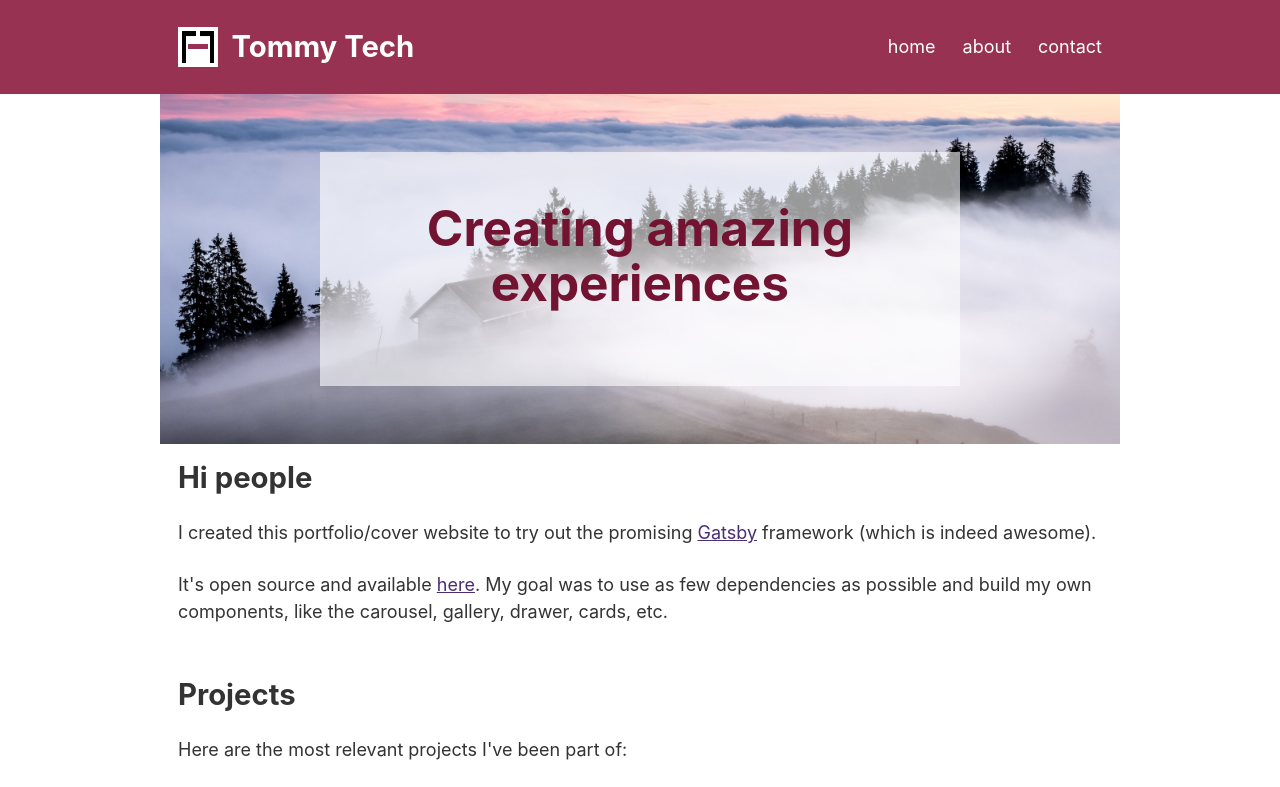
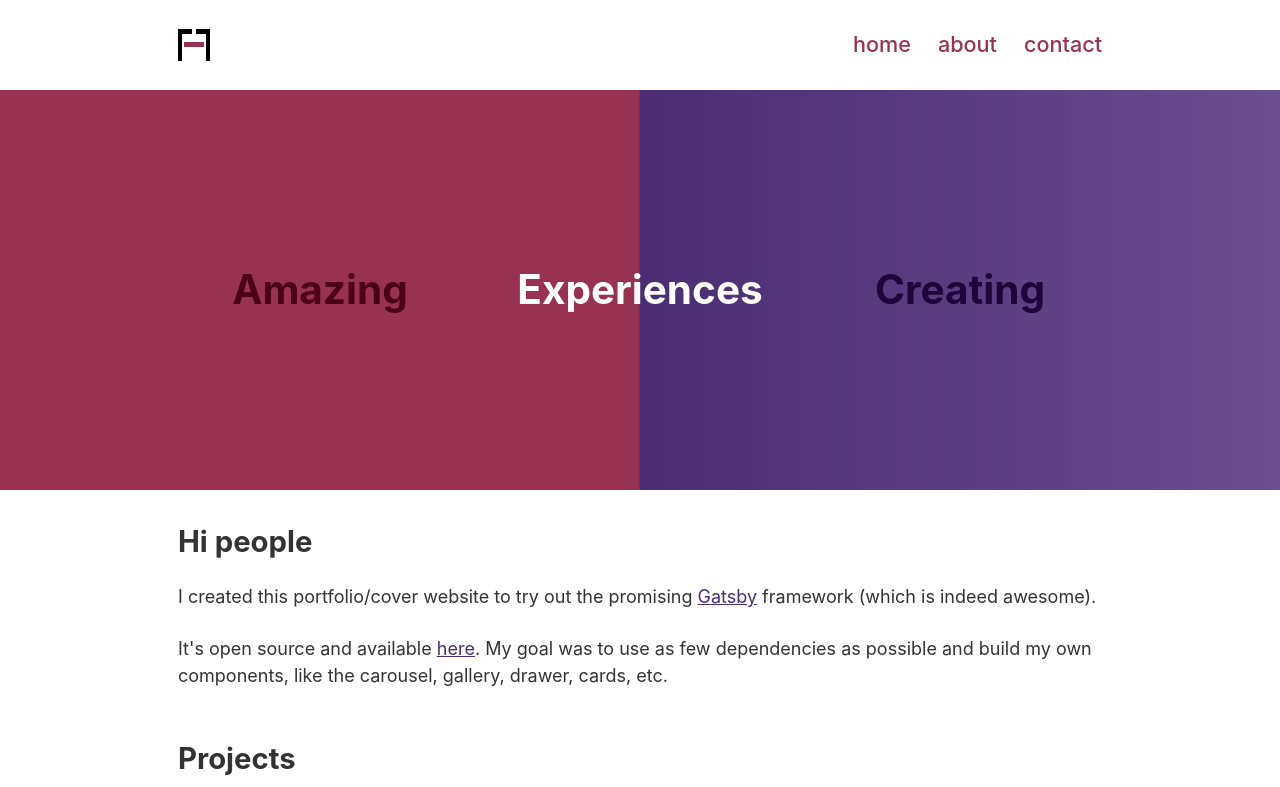
Before and after one commit to 1nfinity-5starZ/tommyPortfolio, a Gatsby site: page / in a window 1280 px wide. Shown: the top 787 px of the page. Built offline with nearby package versions, Linux system fonts and the light colour scheme; Gatsby itself is replaced by a stand-in of ours.

Commit message:
hero revamp

```diff
--- a/src/components/header.js
+++ b/src/components/header.js
@@ -3,6 +3,7 @@ import PropTypes from "prop-types"
 import React, { useState } from "react"
 import { FaBars } from 'react-icons/fa';
 import styled from 'styled-components';
+import { useLocation } from "@reach/router"
 
 import FlexCenter from './flexCenter';
 import Drawer from './drawer';
@@ -18,13 +19,22 @@ const routes = [
 ]
 
 const StyledHeader = styled.header`
-  background-color: ${variables.colorPrimary0};
+
+  background-color: '#FFF';
+
+  &:not(.home) {
+    background-color: ${variables.colorPrimary0};
+  }
+
+  transition: all 1s ease-in-out;
 
   nav {
       a {
           margin-right: 1.5rem;
           text-decoration: none;
-          color: #FFF;
+          font-weight: 500;
+          font-size: 1.2rem;
+          color: ${({ home }) => home ? variables.colorPrimary0 : '#FFF'};
 
           &:hover {
               color: ${variables.colorPrimary1};
@@ -41,8 +51,13 @@ const listNav = () => routes.map(({ to, label }) => <Link to={to}>{label}</Link>
 
 const Header = ({ siteTitle }) => {
   const [drawer, setDrawer] = useState(false);
+
+  const location = useLocation();
+
+  const isHome = location.pathname === '/';
+
   return (
-    <StyledHeader>
+    <StyledHeader home={isHome} className={isHome && 'home'}>
       <Drawer
         open={drawer}
         onToggle={e => setDrawer(e)}
@@ -53,6 +68,7 @@ const Header = ({ siteTitle }) => {
         style={{
           margin: `0 auto`,
           maxWidth: 960,
+          height: 90,
           padding: `1.5rem 1rem`,
         }}
       >
@@ -65,15 +81,17 @@ const Header = ({ siteTitle }) => {
             }}
           >
             <FlexCenter>
-              <span style={{ backgroundColor: 'white', marginRight: '0.75rem', padding: 4, display: 'flex' }}>
-                <img src={logo} style={{ margin: 0 }}/>
-              </span>
-              {siteTitle}
+              {isHome
+                ? <span style={{ backgroundColor: 'white', marginRight: '0.75rem', padding: 0, display: 'flex' }}>
+                  <img src={logo} style={{ margin: 0 }}/>
+                </span>
+                : siteTitle
+              }
             </FlexCenter>
           </Link>
         </h2>
         <div className="mobile tablet">
-          <FaBars style={{ color: '#FFF' }} onClick={() => setDrawer(true)}/>
+          <FaBars style={{ color: isHome ? variables.colorPrimary0 : '#FFF' }} onClick={() => setDrawer(true)}/>
         </div>
         <div className="desktop">
           <nav>
--- a/src/pages/index.js
+++ b/src/pages/index.js
@@ -1,7 +1,6 @@
-import React from "react"
-import { useStaticQuery, graphql } from "gatsby"
+import React, { useEffect, useState } from "react"
 import Img from "gatsby-image"
-import styled from "styled-components"
+import styled, { keyframes } from "styled-components"
 
 import Layout from "../components/layout"
 import SEO from "../components/seo"
@@ -9,61 +8,94 @@ import PortfolioCarousel from "../components/portfolioCarousel"
 
 import variables from '../variables.json';
 
-const HeroContainer = styled.section`
+const fadeInOut = keyframes`
+  0% {
+    opacity:0;
+  }
+  25% {
+    opacity:1;
+  }
+  75% {
+    opacity:1;
+  }
+  100% {
+    opacity:0;
+  }
+}
+`;
+
+const HeroContainer = styled.div`
   position: relative;
   padding: 0;
+  min-height: 50vh;
+  display: flex;
+  align-items: center;
+  color: #FFF;
+  margin-bottom: 1em;
+  justify-content: space-around;
+
+  background: linear-gradient(180deg, ${variables.colorPrimary0} 0%, ${variables.colorPrimary0} calc(50% - 1px), ${variables.colorSecondary0} 50%, ${variables.colorSecondary2} 100%);
+  flex-direction: column;
+
+  @media (min-width: 830px) {
+    background: linear-gradient(90deg, ${variables.colorPrimary0} 0%, ${variables.colorPrimary0} calc(50% - 1px), ${variables.colorSecondary0} 50%, ${variables.colorSecondary2} 100%);
+    flex-direction: row;
+
+    h1 {
+      flex: 1;
+    }
+  }
 
   @media (min-width: 1024px) {
     margin-top: -1rem;
   }
 
-  .innerContainer {
-      height: 100%;
-      position: absolute;
-      z-index: 1;
-      display: flex;
-      align-items: center;
-      justify-content: center;
-      color: #FFF;
-      padding: 1rem;
-      background-color: rgba(255,255,255,0.6);
+  h1 {
+    margin: 0;
+    text-align: center;
+  }
 
-      @media (min-width: 768px) {
-        height: 66.66%;
-        width: 66.66%;
-        left: 16.66%;
-        top: 16.66%;
-        // outline: 10px solid rgba(255,255,255,0.25);
-      }
+  &:not(.finished) {
+    h1 {
+      animation: ${fadeInOut} ease 3s infinite;
+    }
+  }
 
+  .centerText {
+    top: 50%;
+    left: 50%;
+    position: absolute;
+    transform: translate(-50%, -50%);
   }
 `;
 
+const words = ['Creating', 'Amazing', 'Experiences'];
+
 const IndexPage = () => {
-  const data = useStaticQuery(graphql`
-    query {
-      heroImage: file(relativePath: { eq: "hero.jpg" }) {
-        childImageSharp {
-          fluid {
-            ...GatsbyImageSharpFluid
-          }
+
+  const [index, setIndex] = useState(0)
+  const [finished, setFinished] = useState(false)
+
+  useEffect(() => {
+    let id = setInterval(() => {
+      setIndex(i => {
+        if(i === 2) {
+          clearInterval(id);
+          setFinished(true);
         }
-      }
-    }
-  `)
+        return (i + 1) % 3
+      });
+    }, 3000)
+  },[])
 
   return (
     <Layout>
       <SEO title="Home" />
-      <HeroContainer>
-        <div className="innerContainer">
-          <h1 style={{ textAlign: 'center', color: variables.colorPrimary3, padding: '1rem 2rem', fontSize: '2.75rem' }}>Creating amazing experiences</h1>
-        </div>
-        <Img fluid={data.heroImage.childImageSharp.fluid} style={{ maxHeight: 350 }} />
+      <HeroContainer className={finished ? 'finished' : ''}>
+        <h1 style={{ color: variables.colorPrimary4 }}>{words[index]}</h1>
+        <h1 className="centerText">{words[(index+1)%3]}</h1>
+        <h1 style={{ color: variables.colorSecondary4 }}>{words[(index+2)%3]}</h1>
       </HeroContainer>
-      {/* <div style={{ fontStyle: 'italic', textAlign: 'center' }}>
-        still working on a nice hero
-      </div> */}
       <section style={{ paddingTop: '1rem' }}>
         <h2>Hi people</h2>
         <p>I created this portfolio/cover website to try out the promising <a href='https://www.gatsbyjs.org/'>Gatsby</a> framework (which is indeed awesome).</p>
```
Also changed, not shown: gatsby-browser.js (deleted, +0 -7 lines), gatsby-node.js (deleted, +0 -7 lines), gatsby-ssr.js (deleted, +0 -7 lines), src/images/hero.jpg (deleted).
